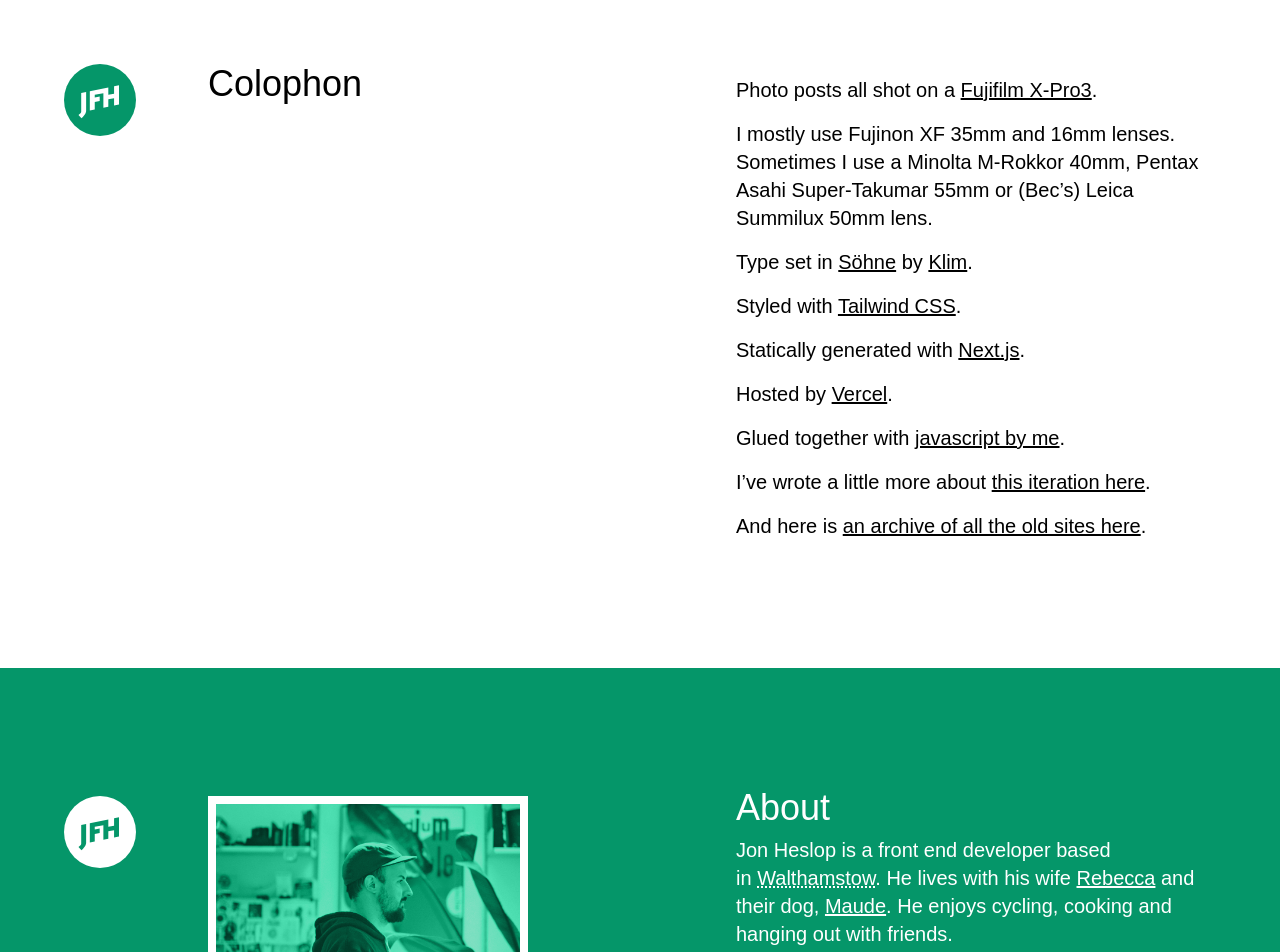
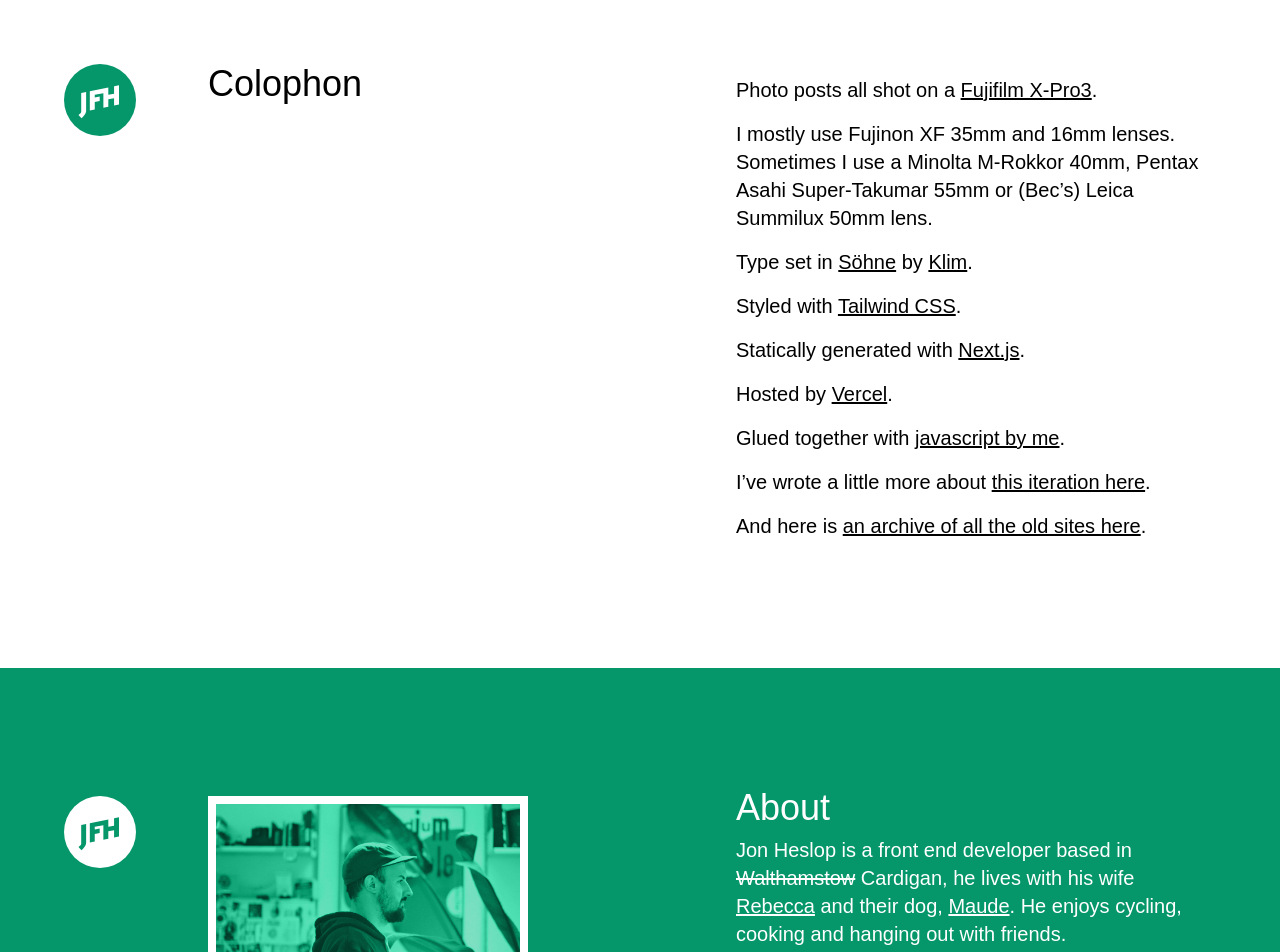
Before and after one commit to jonheslop/jfh-2021, a Next.js app: page /colophon in a window 1280 px wide. Shown: the top 952 px of the page. Built offline with nearby package versions, Linux system fonts and the light colour scheme; a web font is replaced by a local one.

Commit message:
update location

```diff
--- a/ui/footer.tsx
+++ b/ui/footer.tsx
@@ -30,11 +30,8 @@ const Footer = () => {
           About
         </Heading>
         <p className="text-xl max-w-3xl mb-4">
-          Jon Heslop is a front end developer based in&nbsp;
-          <abbr title="North East London, UK" className="cursor-help">
-            Walthamstow
-          </abbr>
-          . He lives with his wife{" "}
+          Jon Heslop is a front end developer based in <s>Walthamstow</s>{" "}
+          Cardigan, he lives with his wife{" "}
           <Link light href="https://www.instagram.com/becgoss/">
             Rebecca
           </Link>{" "}
```
